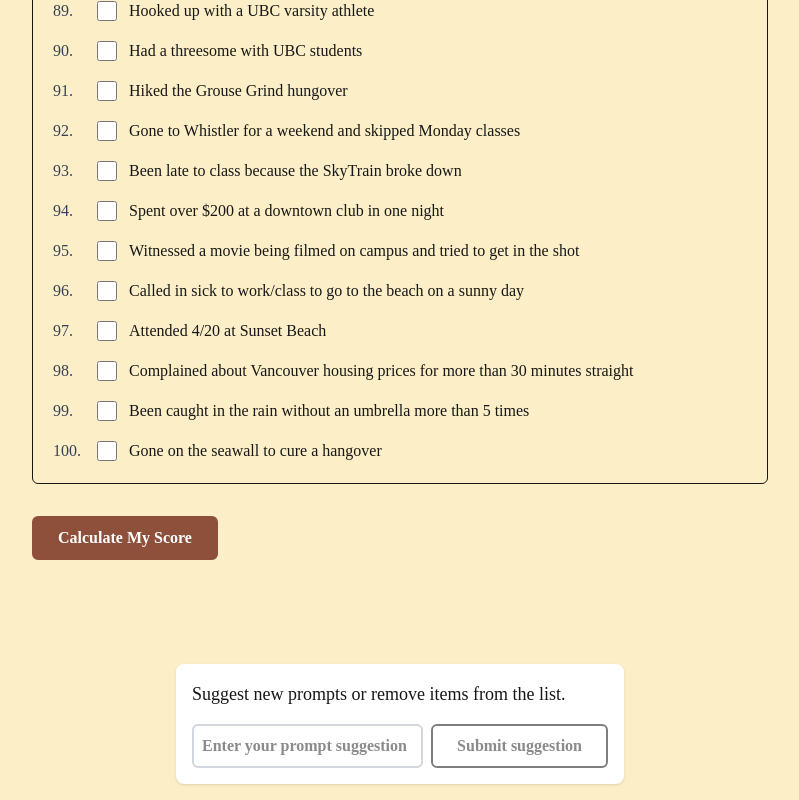
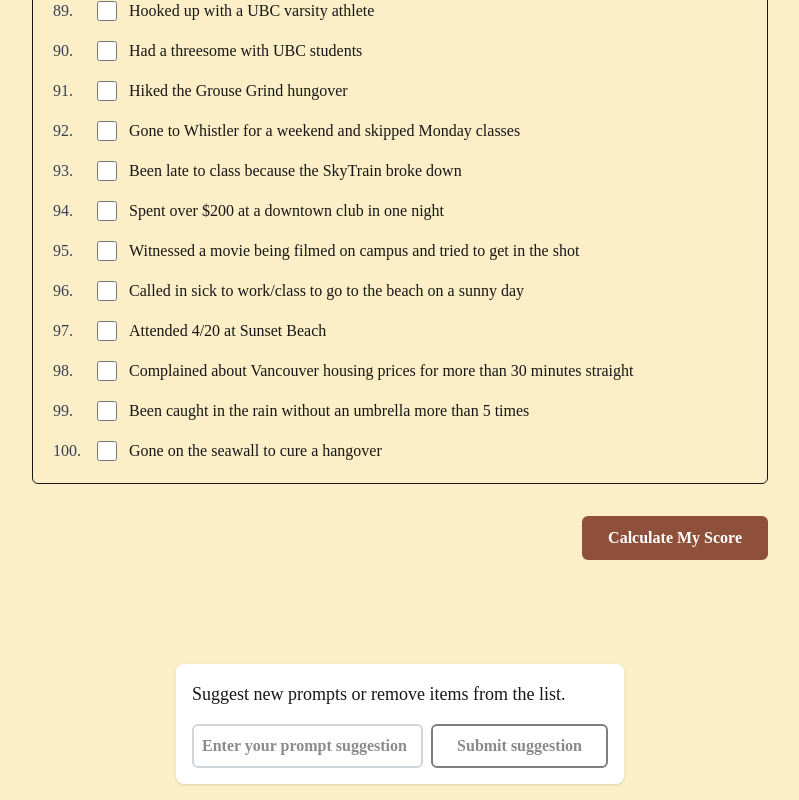
Before and after one commit to adriandlam/ubcpuritytest.com, a Next.js app: page /general in a window 1280 px wide. Shown: the part 4194-4994 px from the top of the page, without its empty margins (240-1039 px from the left). Built offline with nearby package versions, Linux system fonts and the light colour scheme.

Commit message:
move calc button to right on >md screens

```diff
--- a/components/PurityTest.tsx
+++ b/components/PurityTest.tsx
@@ -24,7 +24,7 @@ export default function PurityTest({
 		setSelected((prev) =>
 			prev.includes(prompt)
 				? prev.filter((item) => item !== prompt)
-        : [...prev, prompt]
+				: [...prev, prompt],
 		);
 	};
 
@@ -159,12 +159,14 @@ export default function PurityTest({
 						</div>
 					</section>
 
+					<div className="flex justify-end">
 						<button
-            className="border-2 border-[#8e503b] bg-[#8e503b] w-full md:w-auto text-white font-semibold px-6 py-2 rounded-md cursor-pointer transition hover:bg-[#5b3e34] hover:border-[#5b3e34]"
+							className="md:w-auto w-full border-2 border-[#8e503b] bg-[#8e503b] text-white font-semibold px-6 py-2 rounded-md cursor-pointer transition hover:bg-[#5b3e34] hover:border-[#5b3e34]"
 							onClick={handleSubmit}
 						>
 							Calculate My Score
 						</button>
+					</div>
 				</>
 			)}
 		</div>
```
Lines whose indentation alone changed are shown as unchanged.
